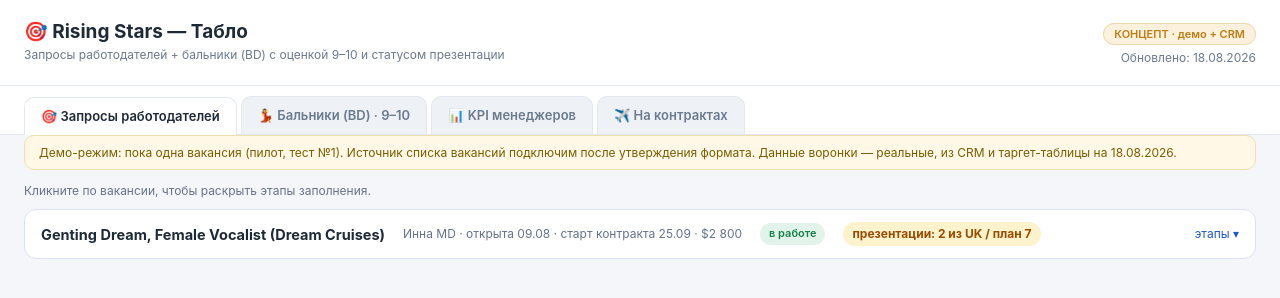
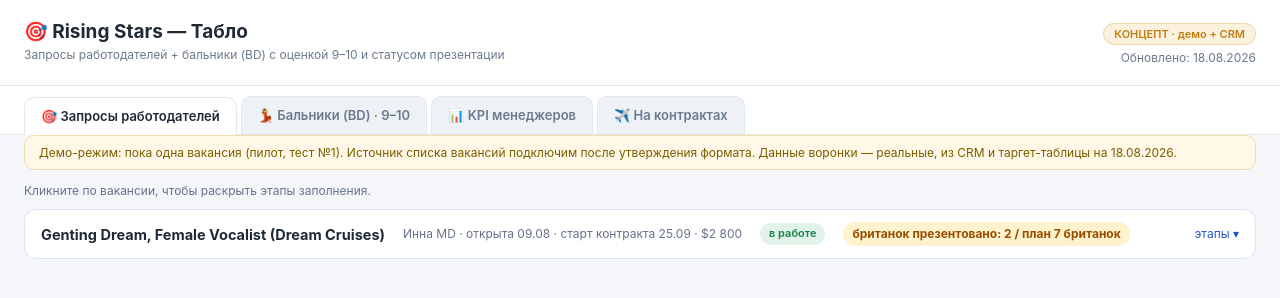
Before and after one commit to auditions-svg/rs-board, a plain HTML site: page index.html in a window 1280 px wide. Drawn offline with Linux system fonts and the light colour scheme.

Commit message:
Update index.html

```diff
--- a/index.html
+++ b/index.html
@@ -107,7 +107,7 @@ td .b{max-width:none}
   <span class="vac-name">Genting Dream, Female Vocalist (Dream Cruises)</span>
   <span class="vac-meta">Инна MD · открыта 09.08 · старт контракта 25.09 · $2 800</span>
   <span class="vac-badge">в работе</span>
-  <span class="vac-plan">презентации: 2 из UK / план 7</span>
+  <span class="vac-plan">британок презентовано: 2 / план 7 британок</span>
   <span class="vac-arrow">этапы ▾</span>
  </div>
  <div class="vac-panel">
@@ -129,7 +129,7 @@ td .b{max-width:none}
   </div>
   <div class="fun-h">3 · Результат</div>
   <div class="fun-grid">
-   <div class="fun-c y"><div class="fun-n">Презентации</div><div class="fun-v">15</div><div class="fun-x">по проекту с 24.07 · из UK: 2 / план 7 UK</div></div>
+   <div class="fun-c y"><div class="fun-n">Презентации</div><div class="fun-v">15</div><div class="fun-x">всего по проекту с 24.07 (все страны) · из них британки: <b>2</b> при плане <b>7 британок</b> — цель недели именно UK</div></div>
    <div class="fun-c na"><div class="fun-n">Подтверждение</div><div class="fun-v">0</div><div class="fun-x">&nbsp;</div></div>
    <div class="fun-c na"><div class="fun-n">Контракт</div><div class="fun-v">0</div><div class="fun-x">&nbsp;</div></div>
    <div class="fun-c na"><div class="fun-n">Деньги</div><div class="fun-v">$0</div><div class="fun-x">&nbsp;</div></div>
```
